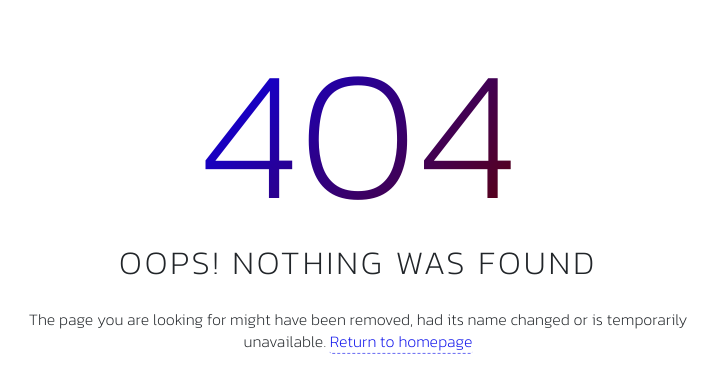
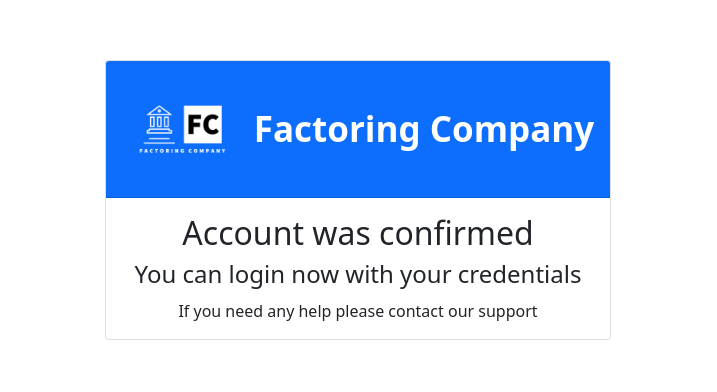
Before and after one commit to michalgorul/factoring-company-frontend, a React (Create React App) app: page /register/success/1 in a window 1280 px wide. Before the commit this address had no page. Shown: the part 200-592 px from the top of the page, without its empty margins (282-999 px from the left). Built offline with nearby package versions, Linux system fonts and the light colour scheme; no server answers.

Commit message:
add registration success page

```diff
--- a/src/App.js
+++ b/src/App.js
@@ -46,6 +46,7 @@ import CreditSchedule from "./containers/Logged/Credit/creditSchedule";
 import TransactionDetails from "./containers/Logged/Transactions/transactionDetails";
 import ExpenseReports from "./containers/Logged/Reports/ExpenseReports";
 import Charts from "./containers/Logged/Reports/Charts";
+import RegisterSuccess from "./containers/NotLogged/RegisterPage/registerSuccess";
 
 
 const UserComponents = ({match}) => {
@@ -108,6 +109,7 @@ function App() {
                         <Route path="/password/reset/change/success" exact component={PasswordResetSuccess}/>
                         <Route path="/password/reset/change" component={PasswordResetChange}/>
                         <Route path="/register" exact component={Register}/>
+                        <Route path="/register/success/:token" exact component={RegisterSuccess}/>
                         <Route path="/terms-of-use" exact component={TermsOfUse}/>
                         <Route path="/user" component={UserComponents}/>
                         <Route path="*" component={NotFound}/>
--- /dev/null
+++ b/src/containers/NotLogged/RegisterPage/registerSuccess.jsx
@@ -0,0 +1,50 @@
+import Card from "react-bootstrap/Card";
+import {BrandLogo} from "../../../components/brandLogo";
+import {Marginer} from "../../../components/marginer";
+import axios from "axios";
+import {useParams} from "react-router-dom";
+
+const RegisterSuccess = () => {
+    const {token} = useParams();
+    axios.get(`https://factoring-company-backend.herokuapp.com/registration/confirm?token=${token}`).then(() => console.log(''));
+
+    setTimeout(function () {
+        window.location.replace('/login');
+    }, 6000);
+
+    console.log(token);
+    return (
+        <>
+            <div className="jumbotron d-flex align-items-center min-vh-100">
+                <div className="container">
+                    <div className="row justify-content-md-center">
+                        <div className="col col-lg-2">
+                        </div>
+                        <div className="col-md-auto">
+                            <Card className="text-center">
+                                <Card.Header className="bg-primary"><BrandLogo logoSize={120} textSize={35}
+                                                                               className="d-none d-md-block"/></Card.Header>
+                                <Card.Body>
+                                    <Card.Title><span className="h2">Account was confirmed</span></Card.Title>
+                                    <Card.Text>
+                                        <span className="h4">
+                                            You can login now with your credentials
+                                        </span>
+                                        <br/>
+                                        <span className="h6"><Marginer direction="vertical" margin={10}/>
+                                            If you need any help please contact our support
+                                        </span>
+                                    </Card.Text>
+                                </Card.Body>
+                            </Card>
+                        </div>
+                        <div className="col col-lg-2">
+                        </div>
+                    </div>
+                </div>
+            </div>
+        </>
+    );
+}
+
+export default RegisterSuccess;
```
